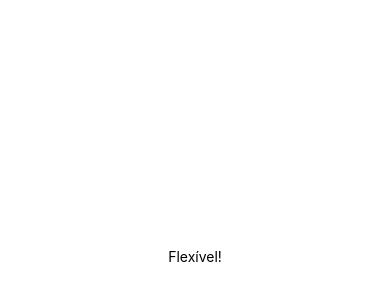
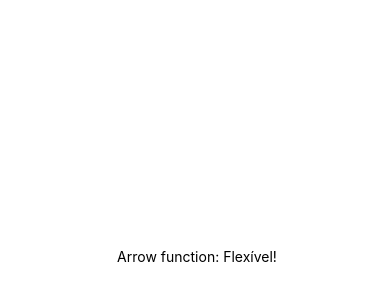
Before and after one commit to natanlf/exercicio1-fundamentos-react, a React Native app: screen / in a window 390 px wide. Shown: the part 166-466 px from the top of the page. Built offline with nearby package versions, Linux system fonts and the light colour scheme.

Commit message:
Usando Arrow function

```diff
--- a/src/componentes/Simples.js
+++ b/src/componentes/Simples.js
@@ -1,7 +1,4 @@
 import React from 'react'
 import { Text } from 'react-native'
 
-//componente baseado em função, vamos importar esse componente no app.js
-export default function(props) { //parametro que é enviado pelo App.js, assim vamos acessar as propriedades do componente App.js
-    return <Text>{props.texto}</Text> //props é o nome do parametro que recebi mas o nome da propriedade que defini em app.js foi texto
-}
+export default props => <Text> Arrow function: {props.texto}</Text>
```
